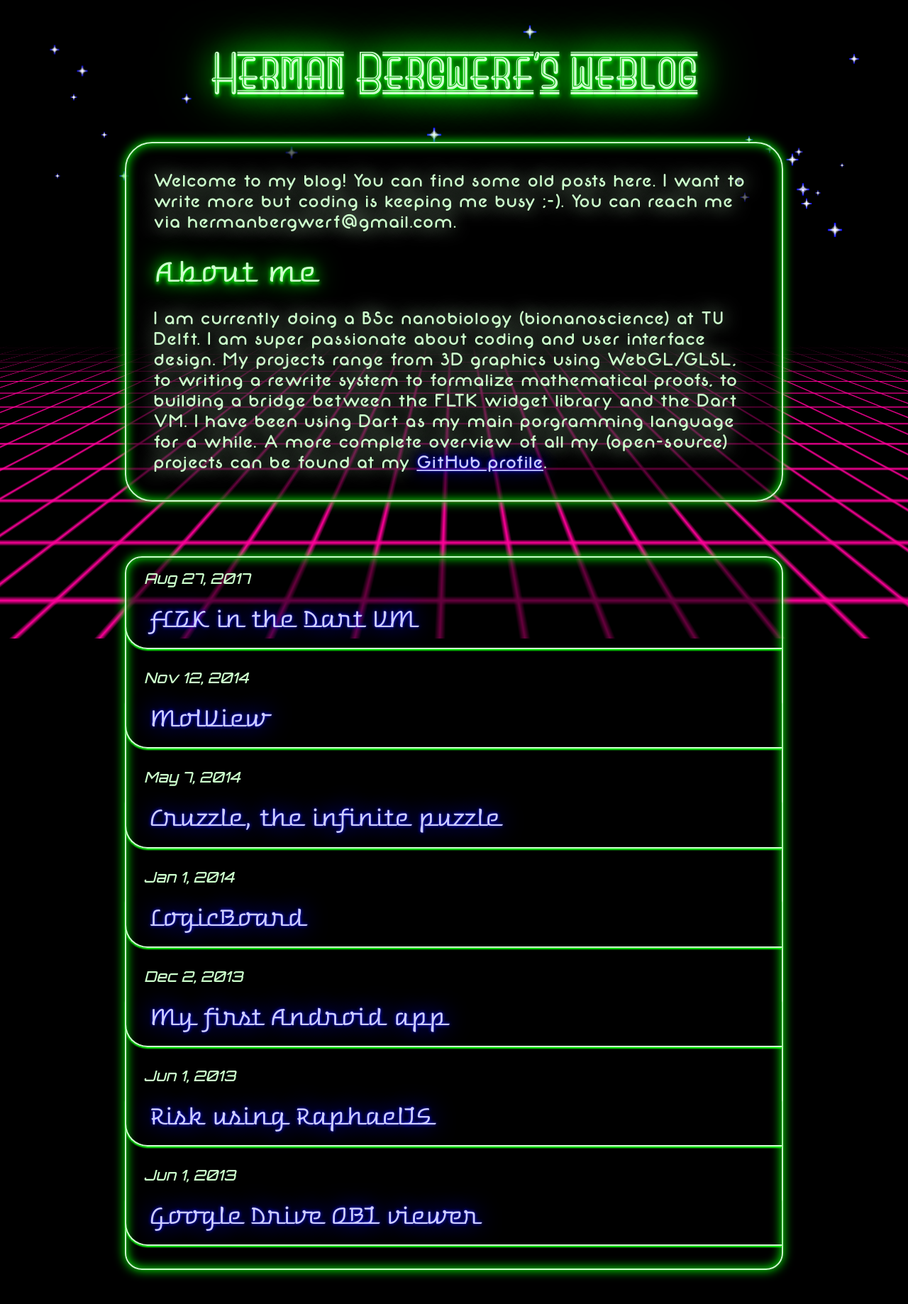
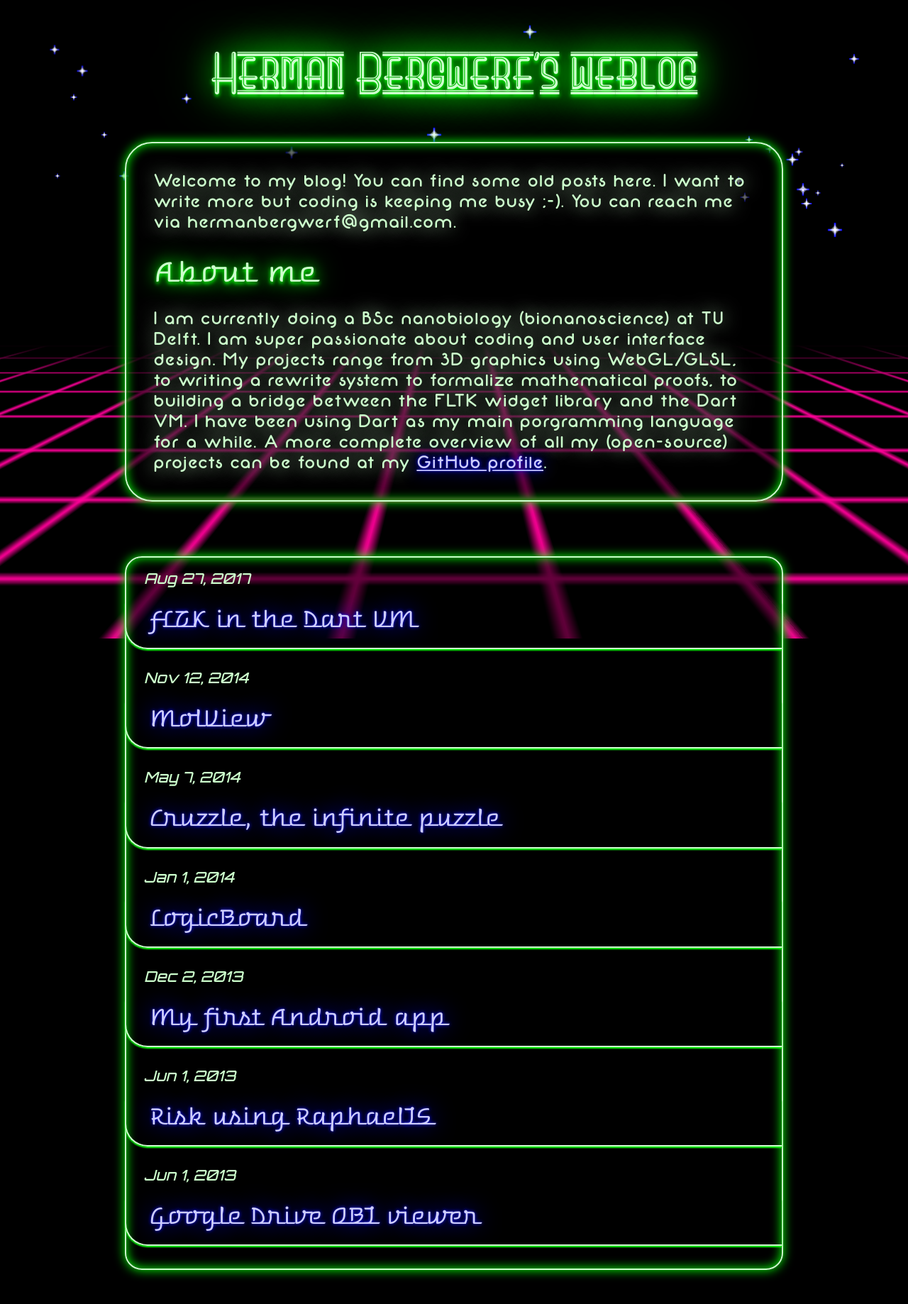
Before and after one commit to bergwerf/retro, a Jekyll site: the page built from index.md, in a window 1280 px wide. Shown: the whole page at 71% size. Built offline with Jekyll 4.4.1, drawn with Linux system fonts in a browser that asks for light colours.

Commit message:
Improve #neon-grid

```diff
--- a/_sass/background.scss
+++ b/_sass/background.scss
@@ -9,9 +9,10 @@
   bottom: 0;
 
   background: url(/assets/bg.png);
+  background-size: 80px 100px;
 
   transform-origin: bottom;
-  transform: perspective(100px) rotateX(10deg) scale(8);
+  transform: perspective(70px) rotateX(7deg) scaleX(4) scaleY(2);
 
   //animation: grid-forward .3s infinite linear;
 }
```
